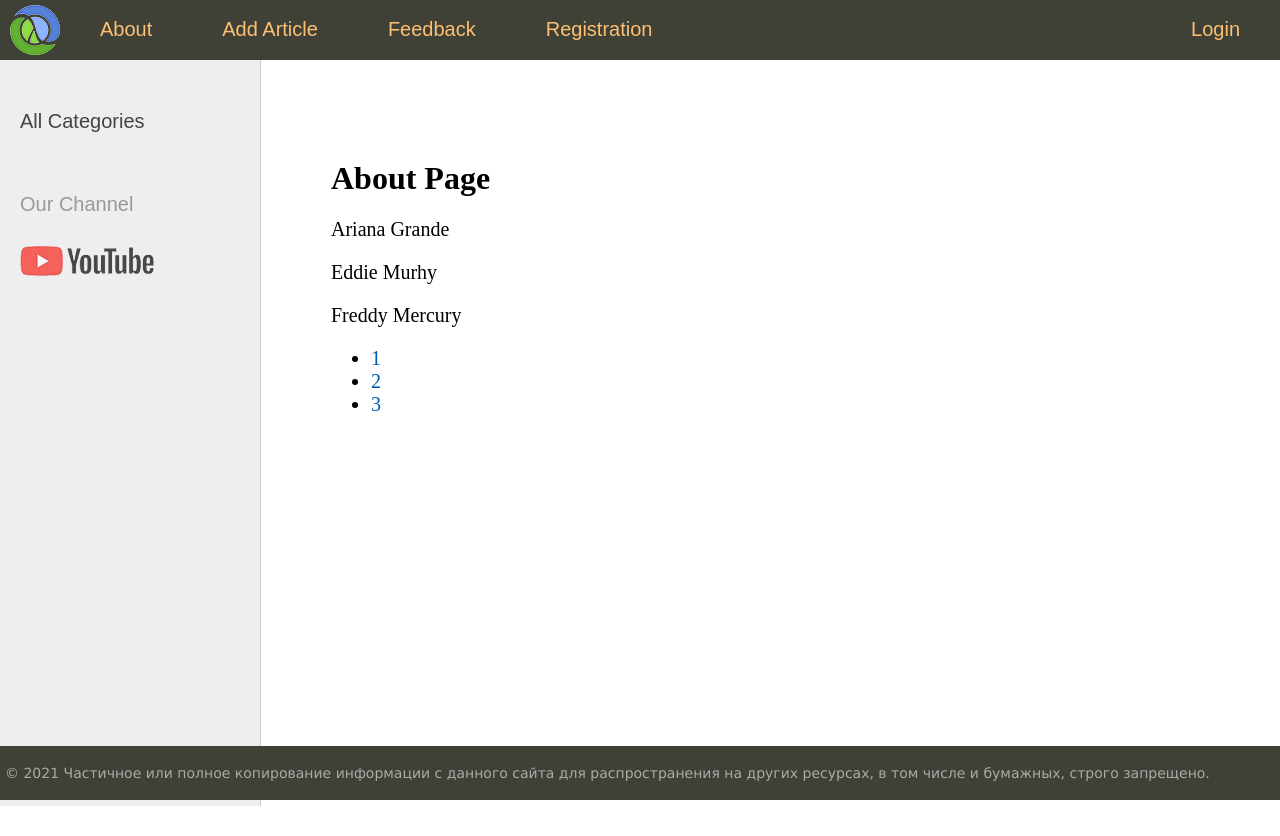
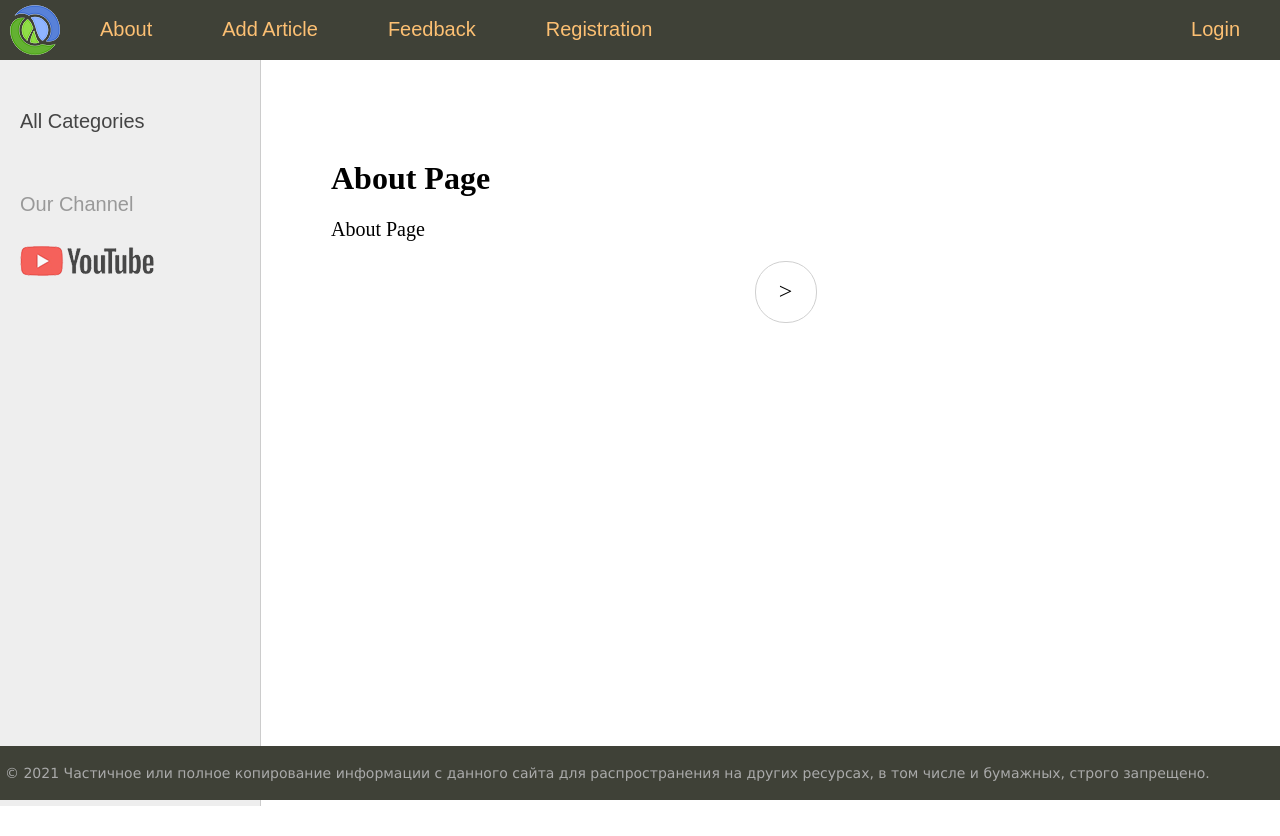
Before and after one commit to DmitryGagarin/Python-and-JS, a Django app: page /about/ in a window 1280 px wide. Run offline with Django 4.2, Linux system fonts and the light colour scheme; data comes from the database, SQL or seed files in the repository.

Commit message:
some updates with bad styles

```diff
--- a/django/coolsite/women/models.py
+++ b/django/coolsite/women/models.py
@@ -20,7 +20,7 @@
     class Meta:
         verbose_name = "Famous People"
         verbose_name_plural = "Famous People"
-        ordering = ['time_created','title']
+        ordering = ['title']
 
 
 class Category(models.Model):
--- a/django/coolsite/women/static/women/css/style.css
+++ b/django/coolsite/women/static/women/css/style.css
@@ -16,10 +16,7 @@
 	text-decoration: underline;
 }
 
-img {
-	max-width: 600px;
-	height: auto;
-}
+img {max-width: 600px; height: auto;}
 
 img.img-article-left {
 	max-width: 300px;
@@ -36,7 +33,6 @@
 p.link-read-post {
 	text-align: right;
 }
-
 p.link-read-post a {
 	padding: 10px;
 	min-width: 100px;
@@ -52,12 +48,10 @@
     overflow: hidden;
     color: #555;
 }
-
 div.article-panel p.first {
     margin: 0;
     float: left;
 }
-
 div.article-panel p.last {
     margin: 0;
     float: right;
@@ -68,7 +62,6 @@
 	margin: 0;
 	padding: 0;
 }
-
 ul.list-articles li {
 	border-bottom: 1px solid #ccc;
 }
@@ -78,14 +71,9 @@
 	height: 100%;
 	vertical-align: top;
 }
+.table-page tr {height: 100%;}
 
-.table-page tr {
-	height: 100%;
-}
-
-.clear {
-	clear: both;
-}
+.clear {clear: both;}
 
 .header {
 	background: #3F4137;
@@ -107,25 +95,17 @@
 	font-size: 20px;
 	overflow: hidden;
 }
-
 ul.mainmenu li {
 	float: left;
 	margin: 18px 40px 0 30px;
 }
-
-ul.mainmenu li.logo {
-	margin: 0;
-}
-
-ul.mainmenu li.last {
-	float: right;
-}
+ul.mainmenu li.logo {margin: 0;}
+ul.mainmenu li.last {float: right;}
 
 ul.mainmenu li a {
 	color: #fdc073;
 	text-decoration: none;
 }
-
 ul.mainmenu li a:hover {
 	color: #FDA83D;
 }
@@ -141,12 +121,10 @@
 	padding: 0;
 	max-width: 300px
 }
-
 ul.langitem li {
 	margin: 10px 0 0 0;
 	width: 100%;
 }
-
 ul.langitem li.image {
 	margin: 0;
 	text-align: center;
@@ -154,23 +132,19 @@
 	height: 250px;
 	overflow: hidden;
 }
-
 ul.langitem li.descr {
 	color: #777;
 	height: 170px;
 	overflow: hidden;
 }
-
 ul.langitem li a {
 	color: #fdc073;
 	text-decoration: none;
 	font-size: 20px;
 }
-
 ul.langitem li a:hover {
 	color: #FDA83D;
 }
-
 div.button {
 	background: #3F4137;
 	max-width: 200px;
@@ -192,7 +166,6 @@
 	border-right: 1px solid #ccc;
 	min-height: 100%;
 }
-
 .left-chapters ul {
 	width: 230px;
 	min-height: 100%;
@@ -201,46 +174,29 @@
 	list-style: none;
 	font-size: 20px;
 }
-
 .left-chapters ul li {
 	margin: 30px 0 0 0;
 	color: #999;
 }
-
-.left-chapters ul li.selected {
-	color: #0059b2;
-}
-
+.left-chapters ul li.selected {color: #0059b2; }
 .left-chapters ul li a {
 	color: #444;
 	text-decoration: none;
 }
-
-.left-chapters ul li a:hover {
-	color: #CC0000;
-}
-
-.left-chapters ul li.share {
-	margin: 60px 0 0 0;
-}
-
-.left-chapters ul li.share p {
-	margin: 30px 0 30px 0;
-}
-
+.left-chapters ul li a:hover { color: #CC0000; }
+.left-chapters ul li.share {margin: 60px 0 0 0;}
+.left-chapters ul li.share p {margin: 30px 0 30px 0;}
 .left-chapters ul li.share a {
 	display: inline-block;
 	width: 40px;
 	height: 40px;
 	margin: 0 20px 0 0;
 }
-
 .left-chapters ul li.share a.share-yt {
 	width: 100%;
 	height: 30px;
 	background: url('../images/share_yt.png') no-repeat 0 0
 }
-
 .left-chapters ul li.share a.share-yt:hover {
 	width: 100%;
 	height: 30px;
@@ -260,18 +216,14 @@
 	font-size: 20px;
 	font-family: Sans-serif, Arial, Tahoma;
 }
-
 ul.breadcrumbs li {
 	display: inline-block;
 }
-
 ul.breadcrumbs li a {
 	color: #0059b2;
 	text-decoration: none;
 }
-
 ul.breadcrumbs li a:hover { color: #CC0000; }
-
 ul.breadcrumbs li:after{
 	padding: 0 10px 0 10px;
 	content: "\2192";
@@ -286,35 +238,12 @@
 	font-size: 18px;
 	width: 100%;
 }
-
-ul.control li {
-	float: left;
-	padding: 0 0 0 10px;
-}
-
-ul.control li.first:before {
-	content: "\2190";
-	padding: 0 10px 0 0;
-}
-
-ul.control li.last {
-	float: right;
-	padding: 0 40px 0 0;
-}
-
-ul.control li.last:after {
-	content: "\2192";
-	padding: 0 0 0 10px;
-}
-
-ul.control li a {
-	color: #0059b2;
-	text-decoration: none;
-}
-
-ul.control li a:hover {
-	color: #CC0000;
-}
+ul.control li {	float: left; padding: 0 0 0 10px;}
+ul.control li.first:before {content: "\2190"; padding: 0 10px 0 0;}
+ul.control li.last {float: right; padding: 0 40px 0 0;}
+ul.control li.last:after {content: "\2192"; padding: 0 0 0 10px;}
+ul.control li a { color: #0059b2; text-decoration: none; }
+ul.control li a:hover { color: #CC0000; }
 
 ul.content-table {
 	margin: 0;
@@ -323,19 +252,14 @@
 	font-family: Sans-serif, Arial, Tahoma;
 	font-size: 28px;
 }
-
 ul.content-table li {
 	margin: 0 0 40px 0;
 }
-
 ul.content-table li a {
 	color: #BB5715;
 	text-decoration: none;
 }
-
-ul.content-table li a:hover {
-	color: #F0711C;
-}
+ul.content-table li a:hover {color: #F0711C;}
 
 .content-text {
 	margin: 60px 0 0 30px;
@@ -343,10 +267,7 @@
 	font-size: 20px;
 	font-family: Yandex Sans Display Light;
 }
-
-.content-text h1 {
-	font-size: 32px;
-}
+.content-text h1 {font-size: 32px;}
 
 ul.lang-list {
 	list-style: none;
@@ -360,25 +281,16 @@
 	font-size: 18px;
 	font-family: Sans-serif, Arial, Tahoma;
 }
-
 ul.lang-list li {
 	display: inline-block;
 	margin-left: 40px;
 }
-
-ul.lang-list li.selected {
-	color: #fdc073;
-	border-bottom: 1px solid #fdc073;
-}
-
+ul.lang-list li.selected {color: #fdc073; border-bottom: 1px solid #fdc073;}
 ul.lang-list li a {
 	color: #eee;
 	text-decoration: none;
 }
-
-ul.lang-list li a:hover {
-	color: #fdc073;
-}
+ul.lang-list li a:hover {color: #fdc073;}
 
 .topic-subject .topic-line {
 	border-bottom: 1px solid #CC0000;
@@ -399,32 +311,25 @@
 	margin: 40px 0 60px 0;
 	font-family: Sans-serif, Arial, Tahoma;
 }
-
 .list-topic p {
 	margin: 0;
 	font-size: 28px;
 }
-
 .list-topic ol {
 	columns: 2;
 	-webkit-columns: 2;
 	column-gap: 40px;
 }
-
 .list-topic ol li {
 	display: list-item;
 	margin: 10px 10px 0 0px;
 	padding: 0 0 0 10px;
 }
-
 .list-topic ol li a {
 	color: #0059b2;
 	text-decoration: none;
 }
-
-.list-topic ol li a:hover {
-	color: #CC0000;
-}
+.list-topic ol li a:hover {color: #CC0000;}
 
 .highlight {
 	max-width: 350px;
@@ -434,19 +339,12 @@
 	overflow-y: hidden;
 	background: #f0f0f0;
 }
-
-.highlight p {
-	margin: 0;
-}
-
+.highlight p { margin: 0; }
 .highlight .block {
 	width: 100%;
 	margin: 0;
 }
-
-.highlight .block p {
-	margin: 0;
-}
+.highlight .block p { margin: 0; }
 
 .quote {
 	background: url('../images/blockquote.png') no-repeat 0 10px;
@@ -457,6 +355,7 @@
 
 #footer {
 	box-sizing: border-box;
+
 	background: #3F4137;
 	padding: 5px;
 	color: #aaa;
@@ -465,7 +364,6 @@
 	text-align: left;
 	overflow: hidden;
 }
-
 #footer a {
 	text-decoration: underline;
 	color: #aaa;
@@ -492,3 +390,41 @@
     min-width: 200px;
     font-size: 16px;
 }
+
+.list-pages {
+	text-align: center;
+	margin: 0 0 20px 0;
+}
+.list-pages ul {
+	margin: 20px 0 0 0;
+	padding: 0;
+	list-style: none;
+}
+.list-pages ul li {
+	display: inline-block;
+	margin: 0 20px 0 0;
+}
+.list-pages a {
+	color: #000;
+	font-size: 24px;
+	text-decoration: none;
+}
+.list-pages .page-num, .page-num-selected {
+	display: inline-block;
+	width: 60px;
+	height: 44px;
+	padding: 16px 0 0 0;
+	border: 1px solid #d0d0d0;
+	border-radius: 30px;
+}
+.list-pages .page-num:hover {
+	box-shadow: 3px 3px 1px #d0d0d0;
+}
+.list-pages .page-num-selected {
+	border: none;
+	color: #000;
+	font-size: 20px;
+}
+.list-pages .page-num-selected:hover {
+	box-shadow: none;
+}
--- a/django/coolsite/women/templates/women/about.html
+++ b/django/coolsite/women/templates/women/about.html
@@ -3,18 +3,6 @@
 {% block content %}
 <h1>{{title}}</h1>
 
-{% for contant in page_obj %}
-    <p> {{ contant }} </p>
-{% endfor %}
-
-<nav>
-    <ul>
-        {% for p in page_obj.paginator.page_range %}
-            <li>
-                <a href="?page={{ p }}"> {{p}}</a>
-            </li>
-        {% endfor %}
-    </ul>
-</nav>
+<p> About Page </p>
 
 {% endblock %}
--- a/django/coolsite/women/templates/women/base.html
+++ b/django/coolsite/women/templates/women/base.html
@@ -73,7 +73,33 @@
 	<div class="content-text">
 		{% block content %}
 		{% endblock %}
+		{% if page_obj.has_other_pages %}
+			<nav class="list-pages">
+				<ul>
+					{% if page_obj.has_previous %}
+					 	<li class="page-num">
+							<a href = "?page= {{page_obj.previous_page_number}}">&lt;</a>
+						</li>
+					{% endif %}
+					{% for p in paginator.page_range %}
+						{% if page_obj.number == p %}
+							<li class="page-num page-num-selected"> {{p}} </li>
+						{% elif p >= page_obj.number|add:-1 and p <= page_obj.number|add:1%}
+							<li class="page-num">
+								<a href="?page={{ p }}">{{ p }}</a>
+							</li>
+						{% endif %}
+					{% endfor %}
+					{% if page_obj.has_next %}
+					 	<li class="page-num">
+							<a href = "?page= {{page_obj.next_page_number}}">&gt;</a>
+						</li>
+					{% endif %}
+				</ul>
+			</nav>
+		{% endif %}
 	</div>
+
 
 </td></tr></table>
 </td></tr>
--- a/django/coolsite/women/utils.py
+++ b/django/coolsite/women/utils.py
@@ -9,6 +9,8 @@
 ]
 
 class DataMixin:
+    paginate_by = 2
+
     def get_user_context(self, **kwargs):
         context = kwargs
         cats = Category.objects.all()
--- a/django/coolsite/women/views.py
+++ b/django/coolsite/women/views.py
@@ -10,7 +10,6 @@
 from .utils import *
 
 class WomenHome(DataMixin, ListView):
-    paginate_by = 3
     model = Women
     template_name = 'women/index.html'
     context_object_name = 'posts'
```
